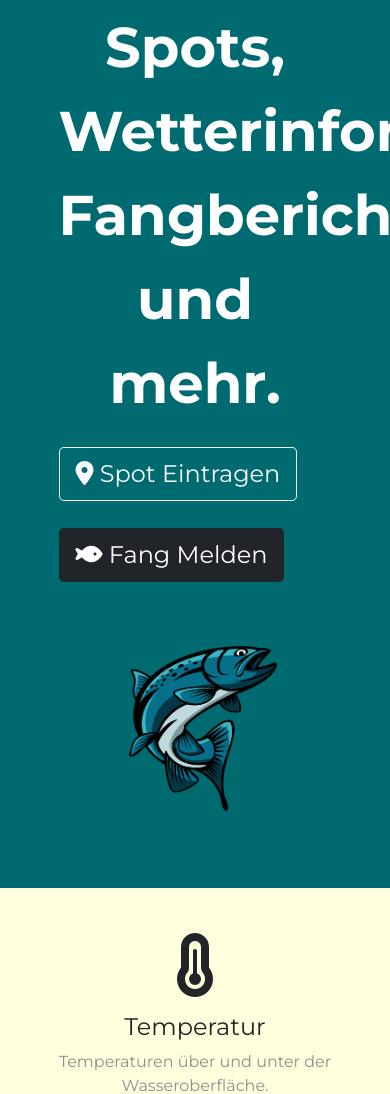
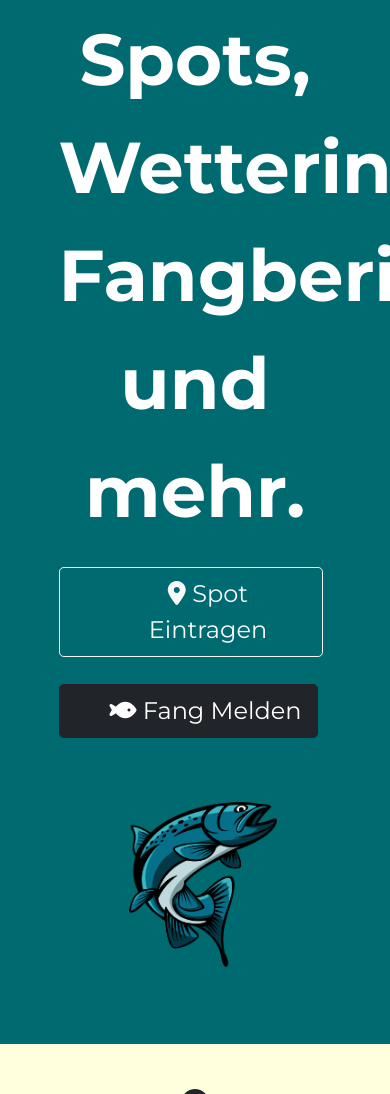
Before and after one commit to MoeBet/loewenhunters_backend, a Flask app: page / in a window 390 px wide; the page is wider, and only the part inside the window is pictured. Shown: the part 204-1298 px from the top of that part. Run offline with Flask 2, Linux system fonts and the light colour scheme; some libraries are stand-ins or nearby versions.

Commit message:
changed CSS

```diff
--- a/static/css/styles.css
+++ b/static/css/styles.css
@@ -101,6 +101,7 @@ p {
 
 .big-heading {
   text-align: center;
+  font-size: 4.5rem;
 }
 
 .post-preview > a > .post-title {
@@ -117,7 +118,7 @@ p {
 
 .download-btn {
   font-size: 1.5rem;
-  align-self: center;
+  padding-left: 50px;
 }
 
 }
```
